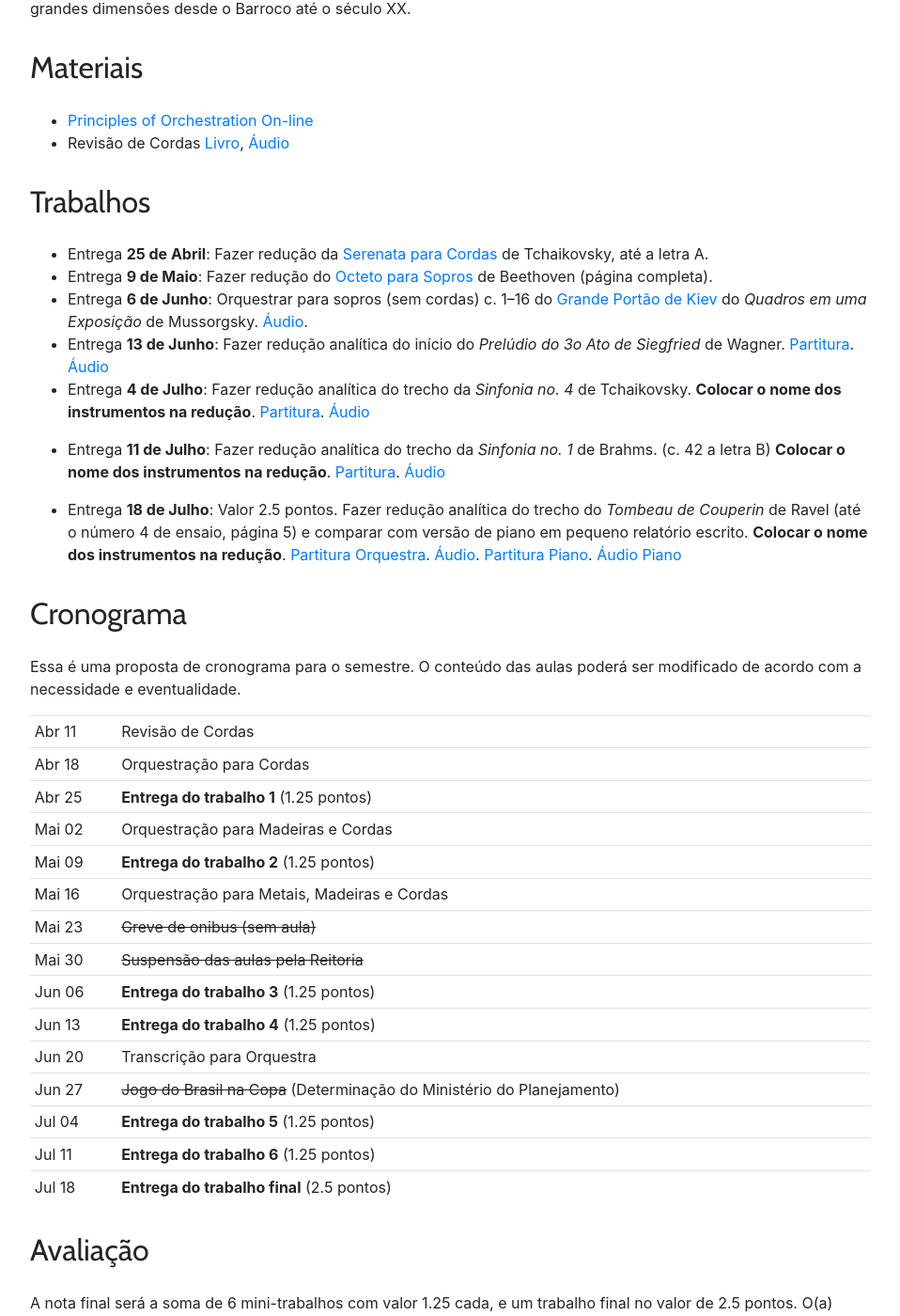
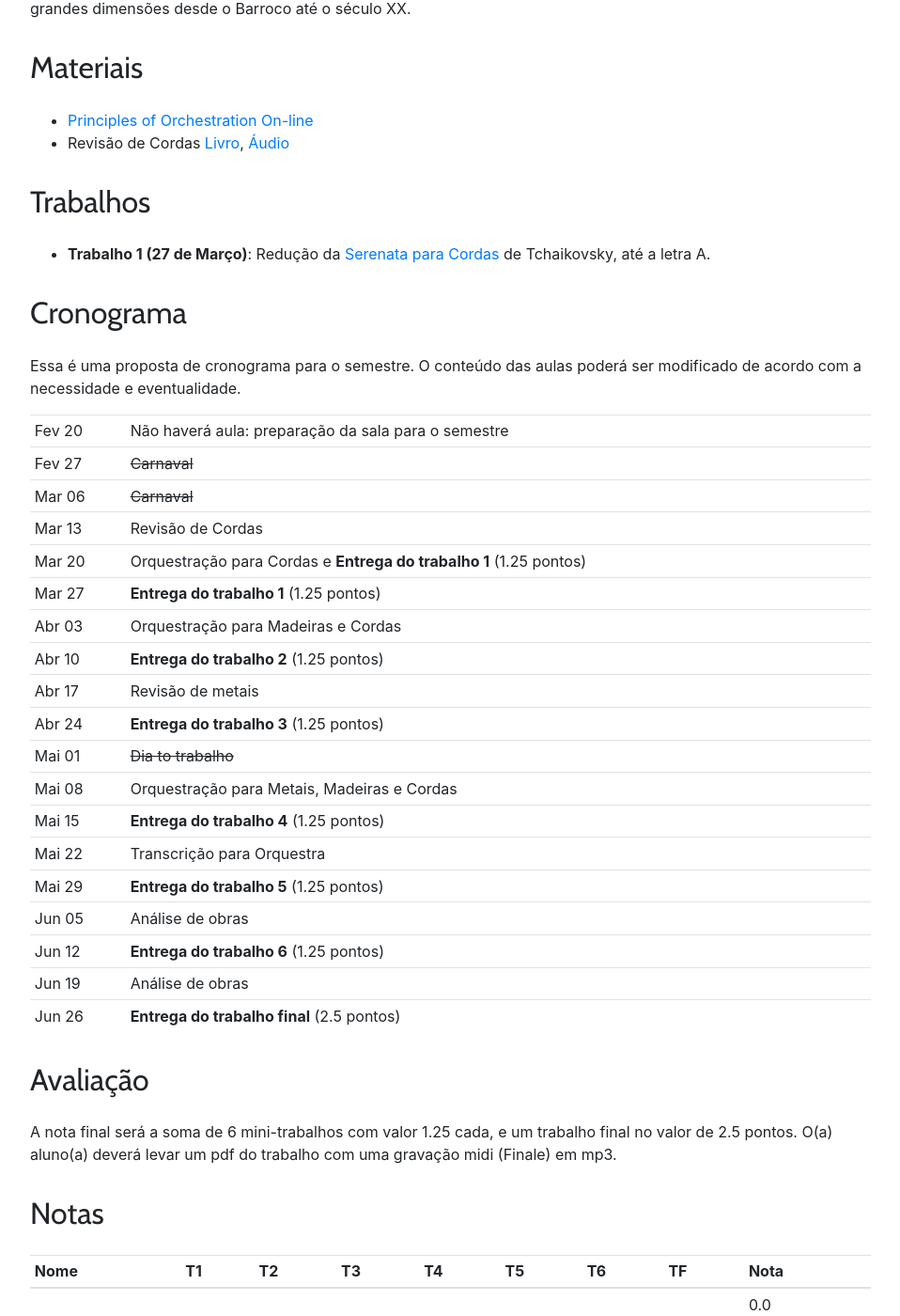
Before and after one commit to kroger/genosmus, a Jekyll site: the page built from _pedro/musa86.md, in a window 1280 px wide and 1400 px high, scrolled down 362 px. Shown: the whole window at 94% size, without its empty margins (68-1026 px from the left). Built offline with Jekyll 4.4.1, drawn with Linux system fonts in a browser that asks for light colours.

Commit message:
Aulas de MUSA86 para 2019.1

```diff
--- a/_pedro/musa86.md
+++ b/_pedro/musa86.md
@@ -19,16 +19,8 @@ dimensões desde o Barroco até o século XX.
 
 ## Trabalhos
 
-- Entrega **25 de Abril**: Fazer redução da [Serenata para Cordas][1]
-  de Tchaikovsky, até a letra A.
-- Entrega **9 de Maio**: Fazer redução do [Octeto para Sopros][5] de Beethoven (página completa).
-- Entrega **6 de Junho**: Orquestrar para sopros (sem cordas) c. 1--16 do [Grande Portão de Kiev][6] do _Quadros em uma Exposição_ de Mussorgsky. [Áudio][7].
-- Entrega **13 de Junho**: Fazer redução analítica do início do _Prelúdio do 3o Ato de Siegfried_ de Wagner. [Partitura][8]. [Áudio][9]
-- Entrega **4 de Julho**: Fazer redução analítica do trecho da _Sinfonia no. 4_ de Tchaikovsky. **Colocar o nome dos instrumentos na redução**. [Partitura][10]. [Áudio][11]
+- **Trabalho 1 (27 de Março)**: Redução da [Serenata para Cordas][1] de Tchaikovsky, até a letra A.
 
-- Entrega **11 de Julho**: Fazer redução analítica do trecho da _Sinfonia no. 1_ de Brahms. (c. 42 a letra B) **Colocar o nome dos instrumentos na redução**. [Partitura][12]. [Áudio][13]
-
-- Entrega **18 de Julho**: Valor 2.5 pontos. Fazer redução analítica do trecho do _Tombeau de Couperin_ de Ravel (até o número 4 de ensaio, página 5) e comparar com versão de piano em pequeno relatório escrito. **Colocar o nome dos instrumentos na redução**. [Partitura Orquestra][14]. [Áudio][15]. [Partitura Piano][16]. [Áudio Piano][17]
 
 ## Cronograma
 
@@ -37,21 +29,25 @@ poderá ser modificado de acordo com a necessidade e eventualidade.
 
 
 | --- | --- |
-Abr 11 | Revisão de Cordas
-Abr 18 | Orquestração para Cordas
-Abr 25 | **Entrega do trabalho 1** (1.25 pontos)
-Mai 02 | Orquestração para Madeiras e Cordas
-Mai 09 | **Entrega do trabalho 2** (1.25 pontos)
-Mai 16 | Orquestração para Metais, Madeiras e Cordas
-Mai 23 | <del>Greve de onibus (sem aula)</del>
-Mai 30 | <del>Suspensão das aulas pela Reitoria</del>
-Jun 06 | **Entrega do trabalho 3** (1.25 pontos)
-Jun 13 | **Entrega do trabalho 4** (1.25 pontos)
-Jun 20 | Transcrição para Orquestra
-Jun 27 | <del>Jogo do Brasil na Copa</del> (Determinação do Ministério do Planejamento)
-Jul 04 | **Entrega do trabalho 5** (1.25 pontos)
-Jul 11 | **Entrega do trabalho 6** (1.25 pontos)
-Jul 18 | **Entrega do trabalho final** (2.5 pontos)
+Fev 20 | Não haverá aula: preparação da sala para o semestre
+Fev 27 | <del>Carnaval</del>
+Mar 06 | <del>Carnaval</del>
+Mar 13 | Revisão de Cordas
+Mar 20 | Orquestração para Cordas e **Entrega do trabalho 1** (1.25 pontos)
+Mar 27 | **Entrega do trabalho 1** (1.25 pontos)
+Abr 03 | Orquestração para Madeiras e Cordas
+Abr 10 | **Entrega do trabalho 2** (1.25 pontos)
+Abr 17 | Revisão de metais
+Abr 24 | **Entrega do trabalho 3** (1.25 pontos)
+Mai 01 | <del>Dia to trabalho</del>
+Mai 08 | Orquestração para Metais, Madeiras e Cordas
+Mai 15 | **Entrega do trabalho 4** (1.25 pontos)
+Mai 22 | Transcrição para Orquestra
+Mai 29 | **Entrega do trabalho 5** (1.25 pontos)
+Jun 05 | Análise de obras
+Jun 12 | **Entrega do trabalho 6** (1.25 pontos)
+Jun 19 | Análise de obras
+Jun 26 | **Entrega do trabalho final** (2.5 pontos)
 {: .table .table-sm}
 
 
```
Also changed, not shown: README.md (+3 -8 lines), 1 other file.
